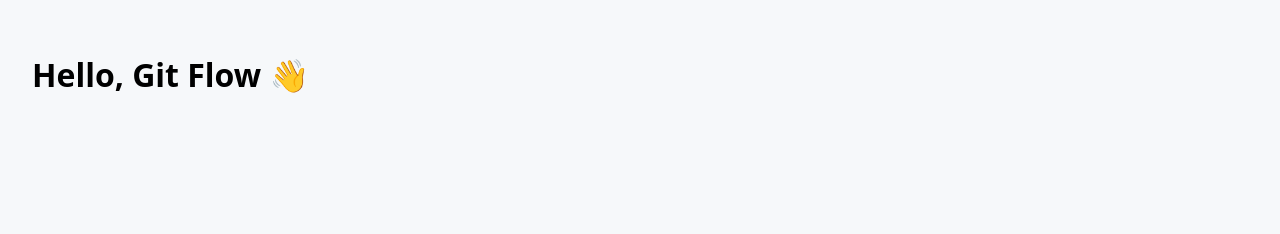
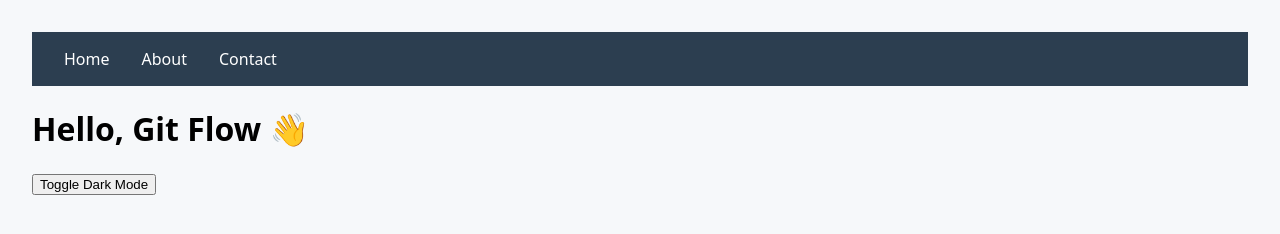
Before and after one commit to neeha0502-stack/Git_Zero_to_Hero, a plain HTML site: page index.html in a window 1280 px wide. Drawn offline with Linux system fonts and the light colour scheme.

Commit message:
feat: add header banner with navigation

```diff
--- a/index.html
+++ b/index.html
@@ -7,7 +7,17 @@
     <link rel="stylesheet" href="styles.css" />
   </head>
   <body>
+    <header>
+      <nav>
+        <ul>
+          <li><a href="index.html">Home</a></li>
+          <li><a href="about.html">About</a></li>
+          <li><a href="contact.html">Contact</a></li>
+        </ul>
+      </nav>
+    </header>
     <h1>Hello, Git Flow 👋</h1>
+    <button id="themeToggle">Toggle Dark Mode</button>
     <script src="script.js"></script>
   </body>
 </html>
--- a/styles.css
+++ b/styles.css
@@ -4,3 +4,23 @@ body {
   padding: 2rem;
   background: #f6f8fa;
 }
+header {
+  background: #2c3e50;
+  padding: 1rem 2rem;
+}
+nav ul {
+  list-style: none;
+  display: flex;
+  gap: 2rem;
+  margin: 0;
+  padding: 0;
+}
+
+nav a {
+  color: white;
+  text-decoration: none;
+}
+
+nav a:hover {
+  text-decoration: underline;
+}
```
